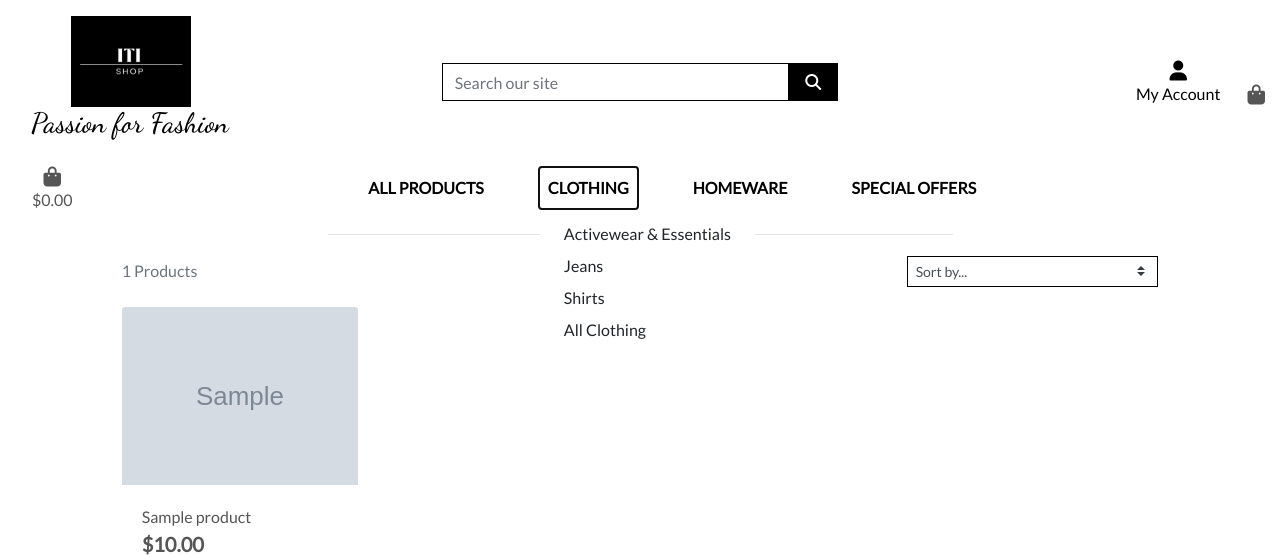
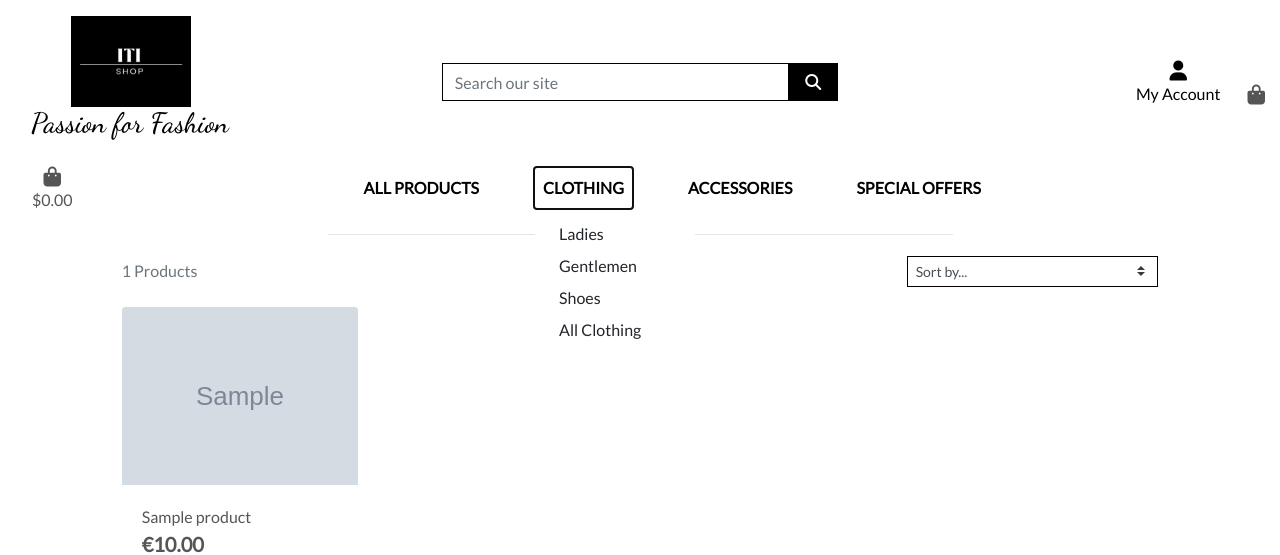
Before and after one commit to Lin2907/ITI-Shop, a Django app: page /products/ in a window 1280 px wide, after a click on "CLOTHING". Shown: the top 555 px of the page. Run offline with Django 3.2, Linux system fonts and the light colour scheme; tables that the repository leaves empty hold one stand-in row (values such as "Sample post"); grey boxes marked "Sample" are stand-in pictures; some libraries are stand-ins or nearby versions; some web fonts are replaced.

Commit message:
Udate man-nav.html links to product categories

```diff
--- a/products/templates/products/product_detail.html
+++ b/products/templates/products/product_detail.html
@@ -29,7 +29,7 @@
             <div class="col-12 col-md-6 col-lg-4">
                 <div class="product-details-container mb-5 mt-md-5">
                     <p class="mb-0">{{ product.name }}</p>
-                    <p class="lead mb-0 text-left font-weight-bold">${{ product.price }}</p>
+                    <p class="lead mb-0 text-left font-weight-bold">€{{ product.price }}</p>
                     {% if product.category %}
                     <p class="small mt-1 mb-0">
                         <a class="text-muted" href="{% url 'products' %}?category={{ product.category.name }}">
--- a/products/templates/products/products.html
+++ b/products/templates/products/products.html
@@ -69,7 +69,7 @@
                                 <div class="card-footer bg-white pt-0 border-0 text-left">
                                     <div class="row">
                                         <div class="col">
-                                            <p class="lead mb-0 text-left font-weight-bold">${{ product.price }}</p>
+                                            <p class="lead mb-0 text-left font-weight-bold">€{{ product.price }}</p>
                                             {% if product.category %}
                                             <p class="small mt-1 mb-0">
                                                 <a class="text-muted" href="{% url 'products' %}?category={{ product.category.name }}">
--- a/products/views.py
+++ b/products/views.py
@@ -69,7 +69,7 @@ def product_detail(request, product_id):
 
     return render(request, 'products/product_detail.html', context)
 
-# View to list colors
+# View to list product color options
 
 def list_colors(request):
     colors = Color.objects.all()
--- a/templates/includes/main-nav.html
+++ b/templates/includes/main-nav.html
@@ -17,21 +17,21 @@
                 Clothing
             </a>
             <div class="dropdown-menu border-0" aria-labelledby="clothing-link">
-                <a href="#" class="dropdown-item">Activewear &amp; Essentials</a>
-                <a href="#" class="dropdown-item">Jeans</a>
-                <a href="#" class="dropdown-item">Shirts</a>
-                <a href="#" class="dropdown-item">All Clothing</a>
+                <a href="{% url 'products'%}?category=Ladies" class="dropdown-item">Ladies</a>
+                <a href="{% url 'products'%}?category=Gentlemen" class="dropdown-item">Gentlemen</a>
+                <a href="{% url 'products'%}?category=Shoes" class="dropdown-item">Shoes</a>
+                <a href="{% url 'products'%}?category=Ladies,Gentlemen,Shoes"class="dropdown-item">All Clothing</a>
             </div>
         </li>
 
         <li class="nav-item dropdown">
             <a class="logo-font font-weight-bold nav-link text-black mr-5" href="#" id="homeware-link" data-toggle="dropdown" aria-haspopup="true" aria-expanded="false">
-                Homeware
+                Accessories
             </a>
             <div class="dropdown-menu border-0" aria-labelledby="homeware-link">
-                <a href="#" class="dropdown-item">Bed &amp; Bath</a>
-                <a href="#" class="dropdown-item">Kitchen &amp; Dining</a>
-                <a href="#" class="dropdown-item">All Homeware</a>
+                <a href="{% url 'products'%}?category=Eyewear" class="dropdown-item">Eyewear</a>
+                <a href="{% url 'products'%}?category=Bags" class="dropdown-item">Bags</a>
+                <a href="{% url 'products'%}?category=Eyewear,Bags" class="dropdown-item">All accessories</a>
             </div>
         </li>
 
--- a/templates/includes/mobile-top-header.html
+++ b/templates/includes/mobile-top-header.html
@@ -6,7 +6,7 @@
         </div>
     </a>
     <div class="dropdown-menu border-0 w-100 p-3 rounded-0 my-0" aria-labelledby="mobile-search">
-        <form class="form" method="GET" action="">
+        <form class="form" method="GET" action="{% url 'products' %}">
             <div class="input-group w-100">
                 <input class="form-control border border-black rounded-0" type="text" name="q" placeholder="Search ITI Shop">
                 <div class="input-group-append">
```
